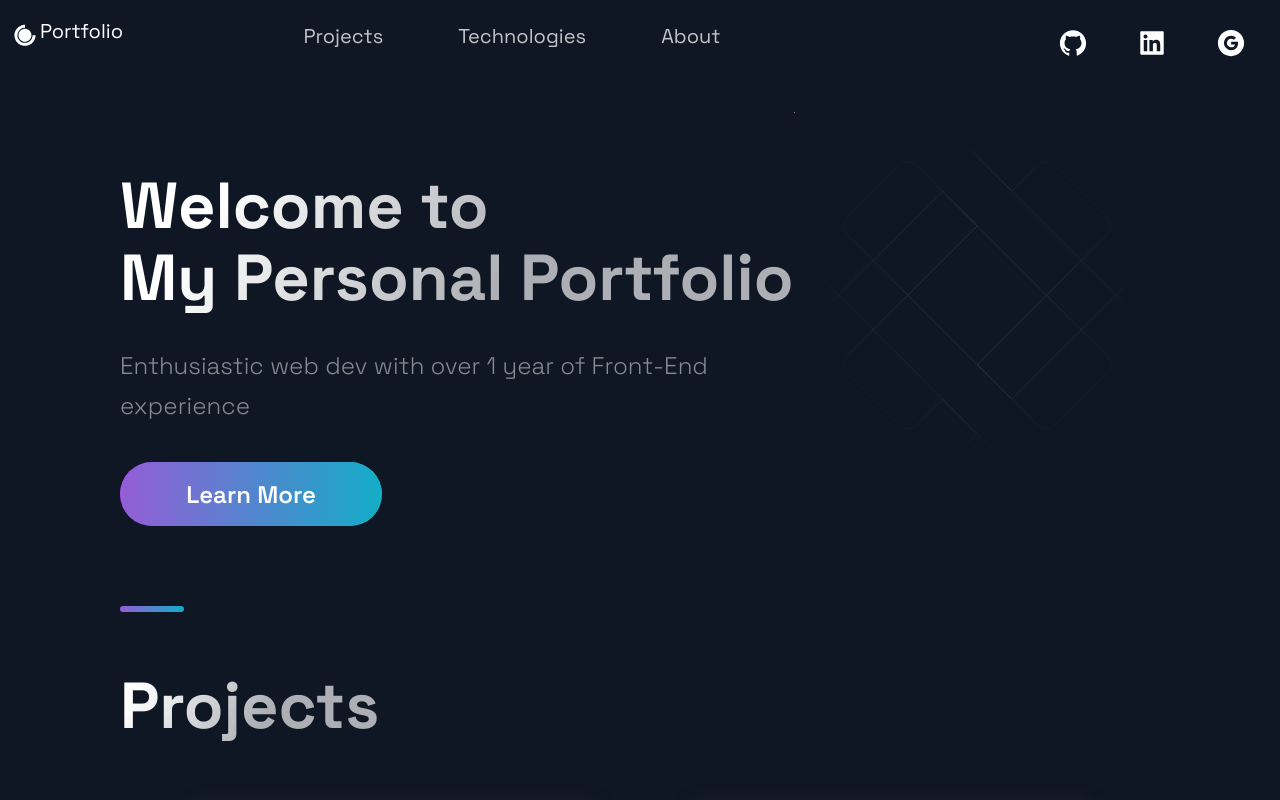
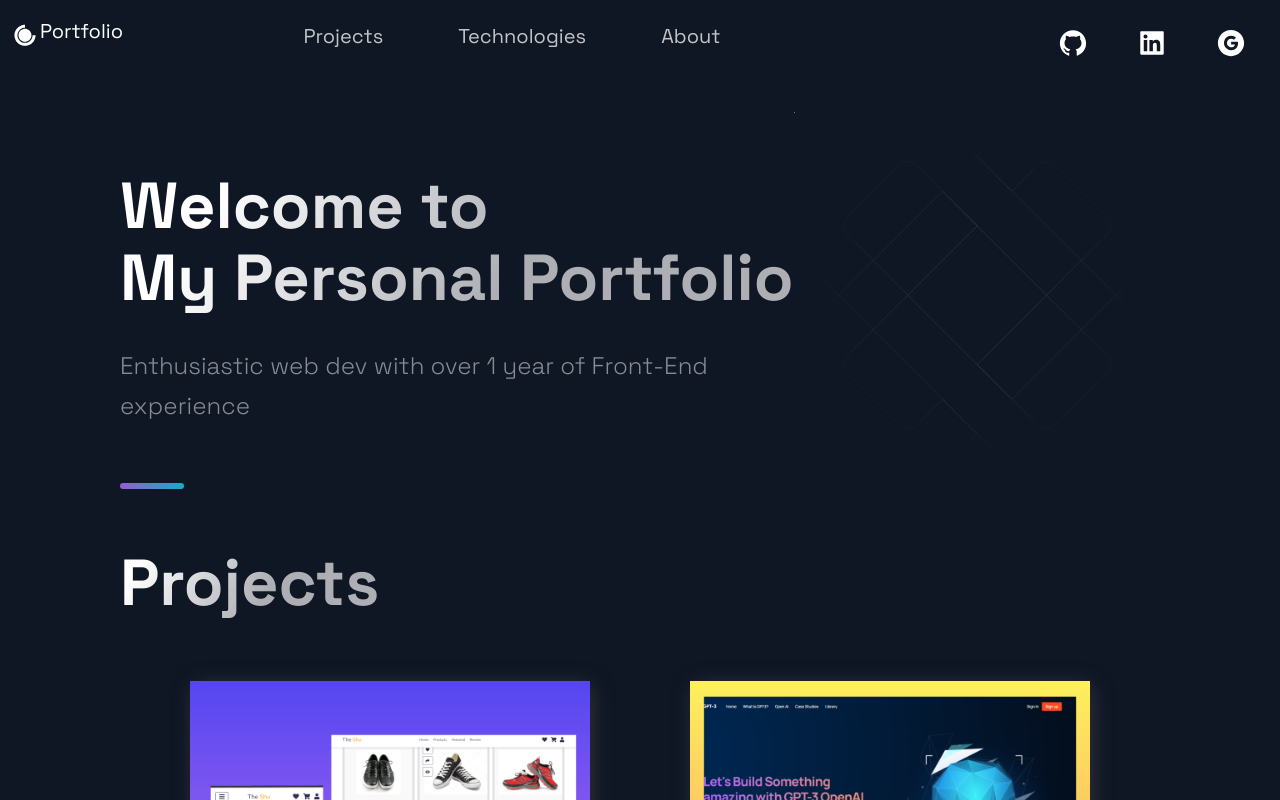
Before and after one commit to Billioma/portfolio, a Next.js app: page / in a window 1280 px wide. Shown: the top 800 px of the page. Built offline with nearby package versions, Linux system fonts and the light colour scheme.

Commit message:
Update Hero.js

```diff
--- a/src/components/Hero/Hero.js
+++ b/src/components/Hero/Hero.js
@@ -14,9 +14,6 @@ const Hero = () => (
       <SectionText>
         Enthusiastic web dev with over 1 year of Front-End experience
       </SectionText>
-      <Button onClick={() => window.location= "#"}>
-        Learn More
-      </Button>
     </LeftSection>
   </section>
 );
```
